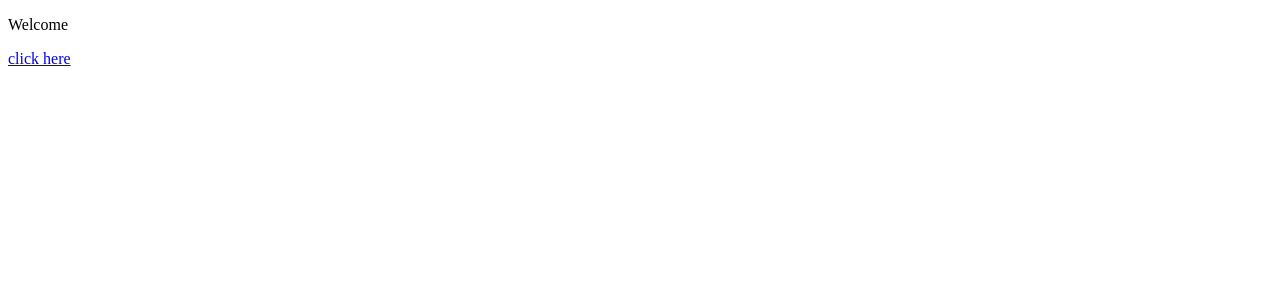
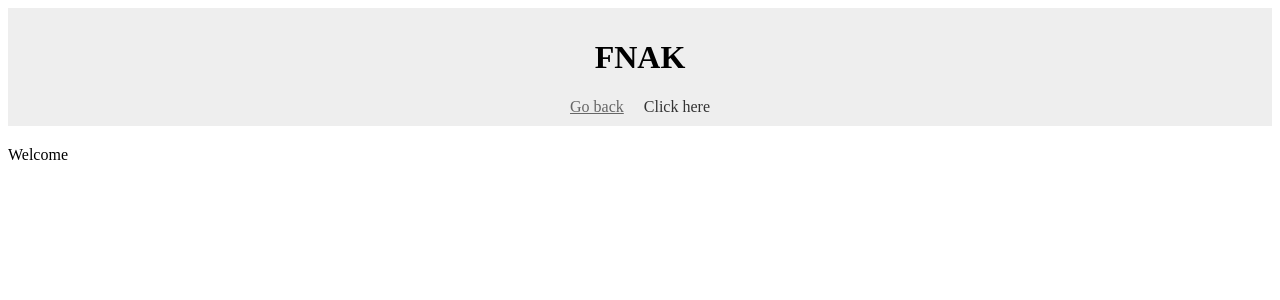
Before and after one commit to Mathunder/tse_ihm_project, an Angular app in the folder front-end-app/: page / in a window 1280 px wide. Shown: the top 300 px of the page. Built offline with nearby package versions, Linux system fonts and the light colour scheme.

Commit message:
ajout d'un en-tete avec bar de navigation

```diff
--- a/front-end-app/angular.json
+++ b/front-end-app/angular.json
@@ -94,5 +94,8 @@
         }
       }
     }
+  },
+  "cli": {
+    "analytics": false
   }
 }
--- a/front-end-app/src/app/accueil/accueil.component.html
+++ b/front-end-app/src/app/accueil/accueil.component.html
@@ -1,2 +1 @@
 <p>Welcome</p>
-<p><a routerLink="/test">click here</a></p>
--- a/front-end-app/src/app/app.component.html
+++ b/front-end-app/src/app/app.component.html
@@ -1 +1,2 @@
+<app-header></app-header>
 <router-outlet></router-outlet>
--- a/front-end-app/src/app/app.module.ts
+++ b/front-end-app/src/app/app.module.ts
@@ -5,12 +5,14 @@ import { AppRoutingModule } from './app-routing.module';
 import { AppComponent } from './app.component';
 import { TestComponentComponent } from './test-component/test-component.component';
 import { AccueilComponent } from './accueil/accueil.component';
+import { HeaderComponent } from './header/header.component';
 
 @NgModule({
   declarations: [
     AppComponent,
     TestComponentComponent,
-    AccueilComponent
+    AccueilComponent,
+    HeaderComponent
   ],
   imports: [
     BrowserModule,
--- /dev/null
+++ b/front-end-app/src/app/header/header.component.css
@@ -0,0 +1,21 @@
+header {
+    text-align: center;
+    background-color: #EEE;
+    margin-bottom: 20px;
+    padding: 10px;
+}
+
+a {
+    margin: 0 10px;
+    color: #333;
+    text-decoration: none;
+
+    &:hover {
+        text-decoration: underline;
+    }
+}
+
+.active {
+    color: #666;
+    text-decoration: underline;
+}
--- /dev/null
+++ b/front-end-app/src/app/header/header.component.html
@@ -0,0 +1,7 @@
+<header>
+    <h1>FNAK</h1>
+    <nav>
+        <a routerLink="/" routerLinkActive="active">Go back</a>
+        <a routerLink="/test" routerLinkActive="active" [routerLinkActiveOptions]="{ exact: true}">Click here</a>
+    </nav>
+</header>
--- a/front-end-app/src/app/test-component/test-component.component.html
+++ b/front-end-app/src/app/test-component/test-component.component.html
@@ -1,2 +1 @@
 <p>Routing test successful</p>
-<p><a routerLink="/">go back</a></p>
```
Also changed, not shown: front-end-app/src/app/header/header.component.ts (added, +10 -0 lines), 1 other file (tests, documents, lock files or other folders).
